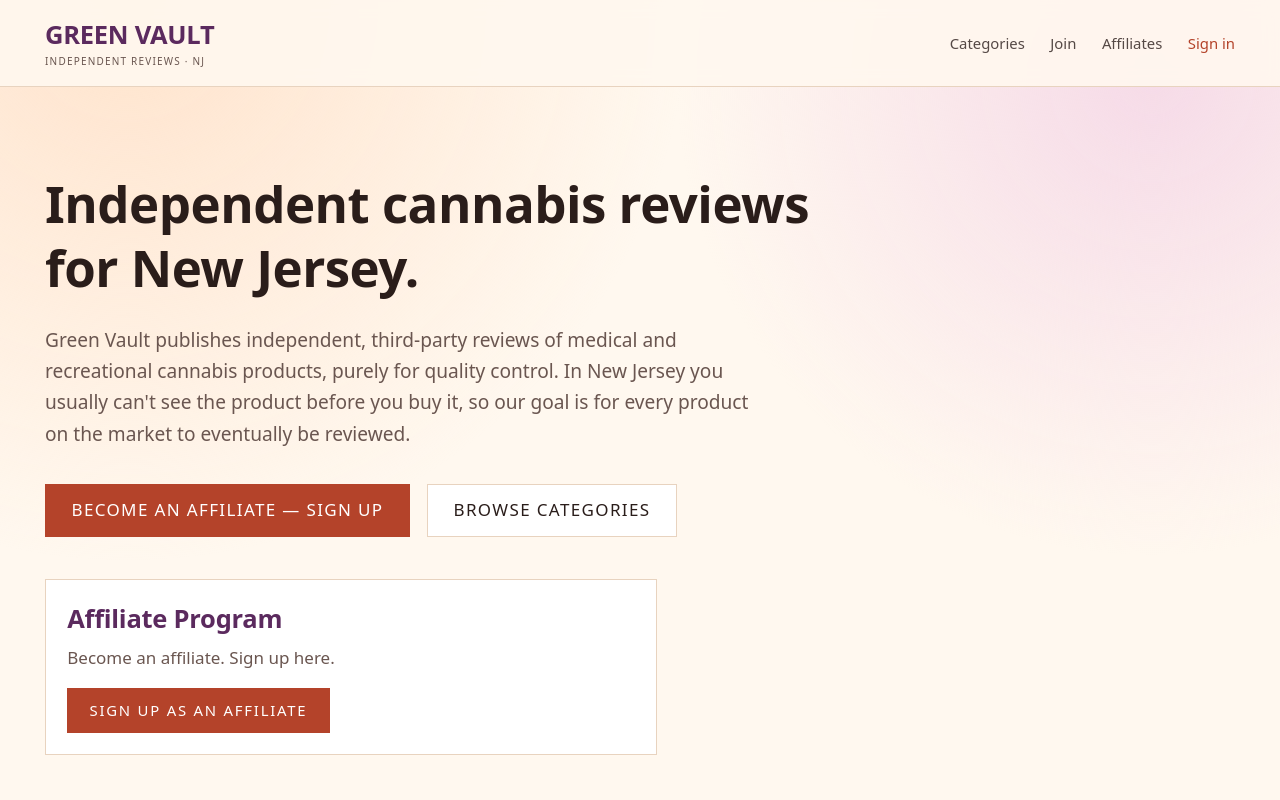
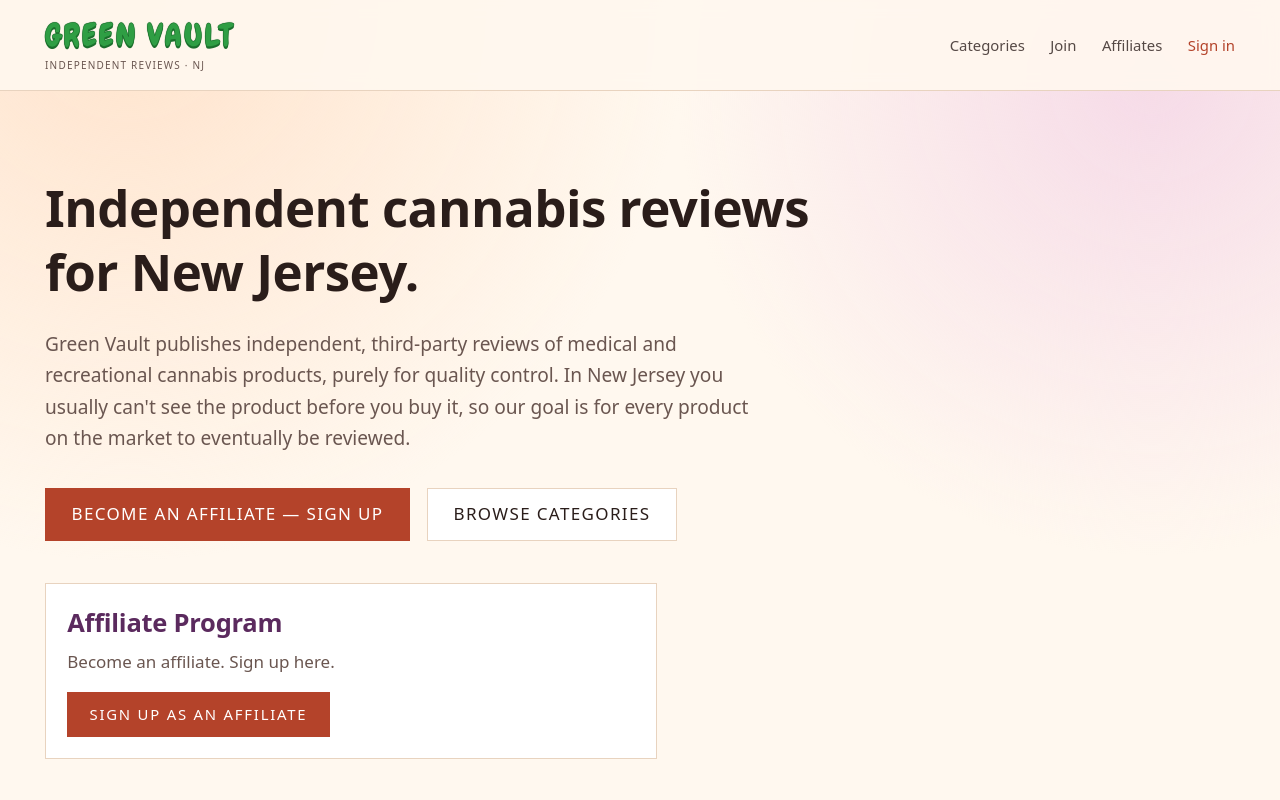
Before and after one commit to fglassmire8-wq/Verican, a Next.js app: page / in a window 1280 px wide. Shown: the top 800 px of the page. Built offline with nearby package versions, Linux system fonts and the light colour scheme; no server answers; the database is empty.

Commit message:
Header wordmark: green Chewy bubble letters

```diff
--- a/src/components/Header.tsx
+++ b/src/components/Header.tsx
@@ -1,6 +1,9 @@
 import Link from "next/link";
 import { getSession } from "@/lib/session";
 import { SignOutButton } from "@/components/SignOutButton";
+import { Chewy } from "next/font/google";
+
+const bubble = Chewy({ subsets: ["latin"], weight: "400", display: "swap" });
 
 export async function Header() {
   const session = await getSession();
@@ -11,7 +14,14 @@
     <header className="border-b border-line bg-ink/90 backdrop-blur-sm sticky top-0 z-40">
       <div className="mx-auto max-w-6xl px-4 py-4 flex items-center justify-between gap-4">
         <Link href="/" className="shrink-0">
-          <span className="font-display text-2xl tracking-[0.12em] text-gold-bright">
+          <span
+            className={`${bubble.className} text-3xl tracking-[0.06em]`}
+            style={{
+              color: "#2f9e44",
+              textShadow: "0 2px 0 #1b6e2c, 0 0 1px #1b6e2c",
+              WebkitTextStroke: "0.5px #1b6e2c",
+            }}
+          >
             GREEN VAULT
           </span>
           <span className="block text-[10px] uppercase tracking-[0.12em] text-muted mt-0.5">
```
